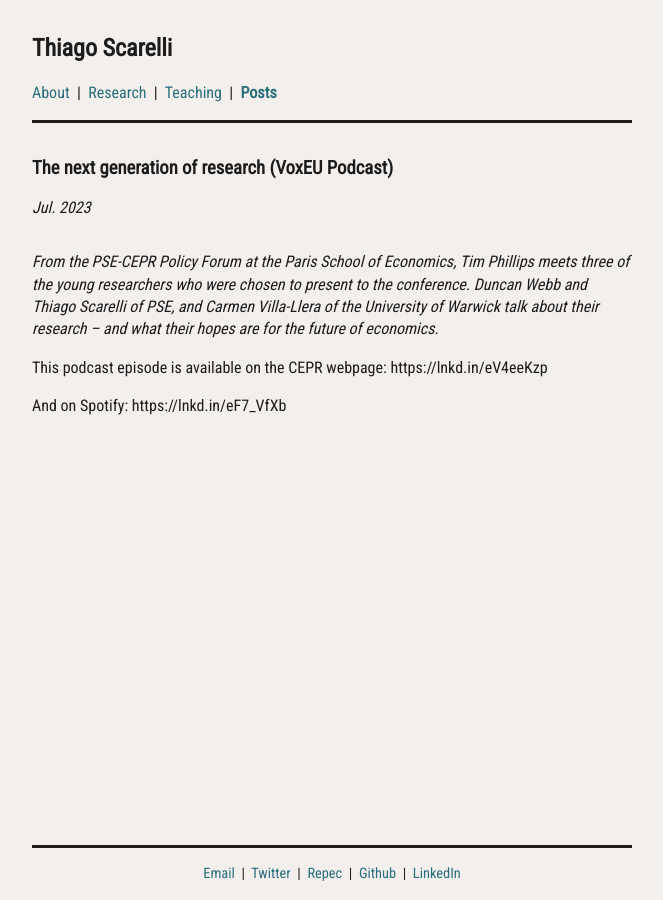
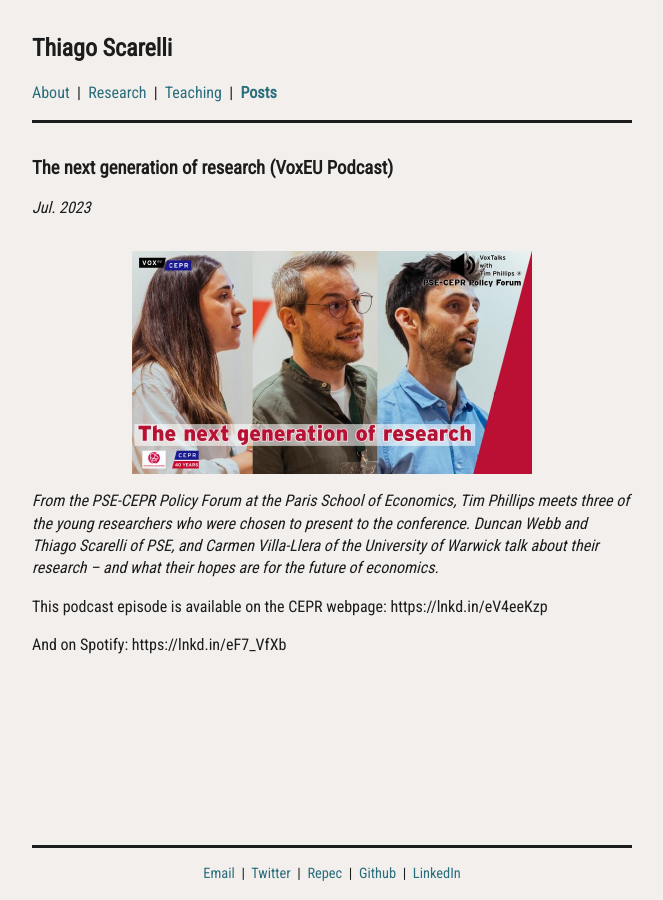
Before and after one commit to thiagoscarelli/thiagoscarelli.github.io, a Jekyll site: the page built from _posts/2023-07-21-voxeu-talk-podcast.md, in a window 1280 px wide. Shown: the whole page, without its empty margins (308-971 px from the left). Built offline with Jekyll 4.4.1, drawn with Linux system fonts in a browser that asks for light colours.

Commit message:
Update 2023-07-21-voxeu-talk-podcast.md

```diff
--- a/_posts/2023-07-21-voxeu-talk-podcast.md
+++ b/_posts/2023-07-21-voxeu-talk-podcast.md
@@ -4,6 +4,8 @@ title: "The next generation of research (VoxEU Podcast)"
 date: 2023-07-21
 ---
 
+<img src = "https://thiagoscarelli.github.io/assets/images/voxeu_podcast.jfif" class = "default">
+
 *From the PSE-CEPR Policy Forum at the Paris School of Economics, Tim Phillips meets three of the young researchers who were chosen to present to the conference. Duncan Webb and Thiago Scarelli of PSE, and Carmen Villa-Llera of the University of Warwick talk about their research – and what their hopes are for the future of economics.*
 
 This podcast episode is available on the CEPR webpage: https://lnkd.in/eV4eeKzp
```
